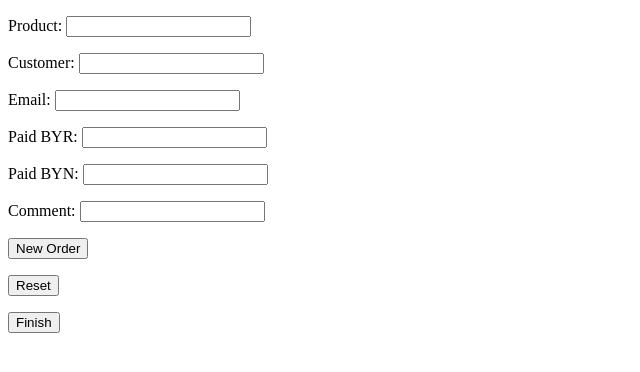
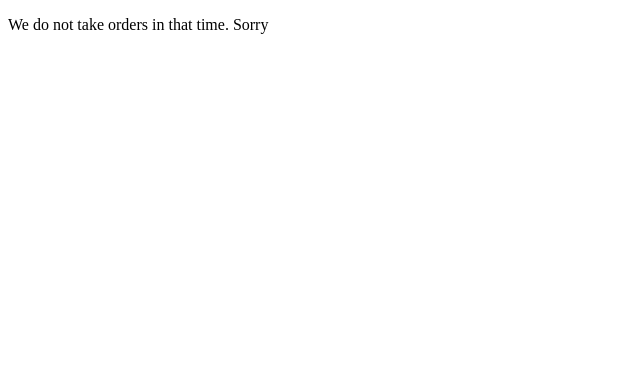
Before and after one commit to alexVarkalov/OrderingSystem, a Django app: page /orders/order_form/ in a window 1280 px wide. Shown: the top 372 px of the page, without its empty margins (0-640 px from the left). Run offline with Django 3.2, Linux system fonts and the light colour scheme.

Commit message:
Reformat Code.

```diff
--- a/Order/templates/get_collecive_orders.html
+++ b/Order/templates/get_collecive_orders.html
@@ -13,7 +13,9 @@
 
     {% for collective_order in collective_orders %}
         <tr>
-                <td><a href="{% url 'get_collective_order' collective_order.id %}">{{ collective_order.collective_order_datetime }}</a></td>
+            <td>
+                <a href="{% url 'get_collective_order' collective_order.id %}">{{ collective_order.collective_order_datetime }}</a>
+            </td>
             <td><a href="{% url 'delete_collective_order' collective_order.id %}">Delete</a></td>
         </tr>
     {% endfor %}
--- a/Order/templates/registration/login.html
+++ b/Order/templates/registration/login.html
@@ -2,7 +2,7 @@
 <html lang="en">
 <head>
     <meta charset="UTF-8">
-    <title>Title</title>
+    <title>Login</title>
 </head>
 <body>
 <form method="POST" action="{% url 'login' %}">
--- a/Order/urls.py
+++ b/Order/urls.py
@@ -1,6 +1,5 @@
 from django.conf.urls import url
 from Order.views import *
-
 
 urlpatterns = [
     url(r'^$', home, name='home'),
--- a/Order/views.py
+++ b/Order/views.py
@@ -9,13 +9,13 @@ from OrderingSystem.settings import EMAIL_HOST_USER
 
 
 def home(request):
-    if request.GET.get('New Collect Order') == 'New Collect Order':
+    if request.GET.get('New Collective Order') == 'New Collective Order':
         if request.session.has_key('collective_order_id'):
             del request.session['collective_order_id']
         if request.session.has_key('permission'):
             del request.session['permission']
         return redirect(order_form)
-    elif request.GET.get('All Collect Orders') == 'All Collect Orders':
+    elif request.GET.get('All Collective Orders') == 'All Collective Orders':
         return redirect(get_collective_orders)
     else:
         context = {}
@@ -64,9 +64,8 @@ def order_form(request):
             return render(request, 'order_form.html', context)
 
     else:
-        time = arrow.utcnow().time()
-        time = time.replace(hour=13)
-        print time
+        time = arrow.utcnow().to('Europe/Minsk').time()
+        # time = time.replace(hour=13)
         start_time = arrow.get(46800).time()
         end_time = arrow.get(54000).time()
         if time > end_time or time < start_time:
@@ -145,7 +144,8 @@ def edit_order(request, order_id):
                   message,
                   EMAIL_HOST_USER,
                   ['alex.varkalov.test@gmail.com'])
-        return redirect('/orders/get_collective_order/id={0}'.format(order_id))
+
+        return redirect('/orders/get_collective_order/id={0}'.format(order.collective_order_id))
     else:
         order = Order.objects.filter(id=order_id).get()
         context = {'OrderForm': OrderForm(initial={'product': order.product,
```
Also changed, not shown: Order/templates/edit_order.html (+5 -5 lines), Order/templates/get_orders.html (+12 -3 lines), Order/templates/get_orders_admin.html (+12 -3 lines), Order/templates/home.html (+4 -4 lines), Order/templates/order_form.html (+2 -5 lines), Order/forms.py (line endings or trailing spaces), Order/tests.py (line endings or trailing spaces), db.sqlite3. Lines whose indentation alone changed are shown as unchanged.
